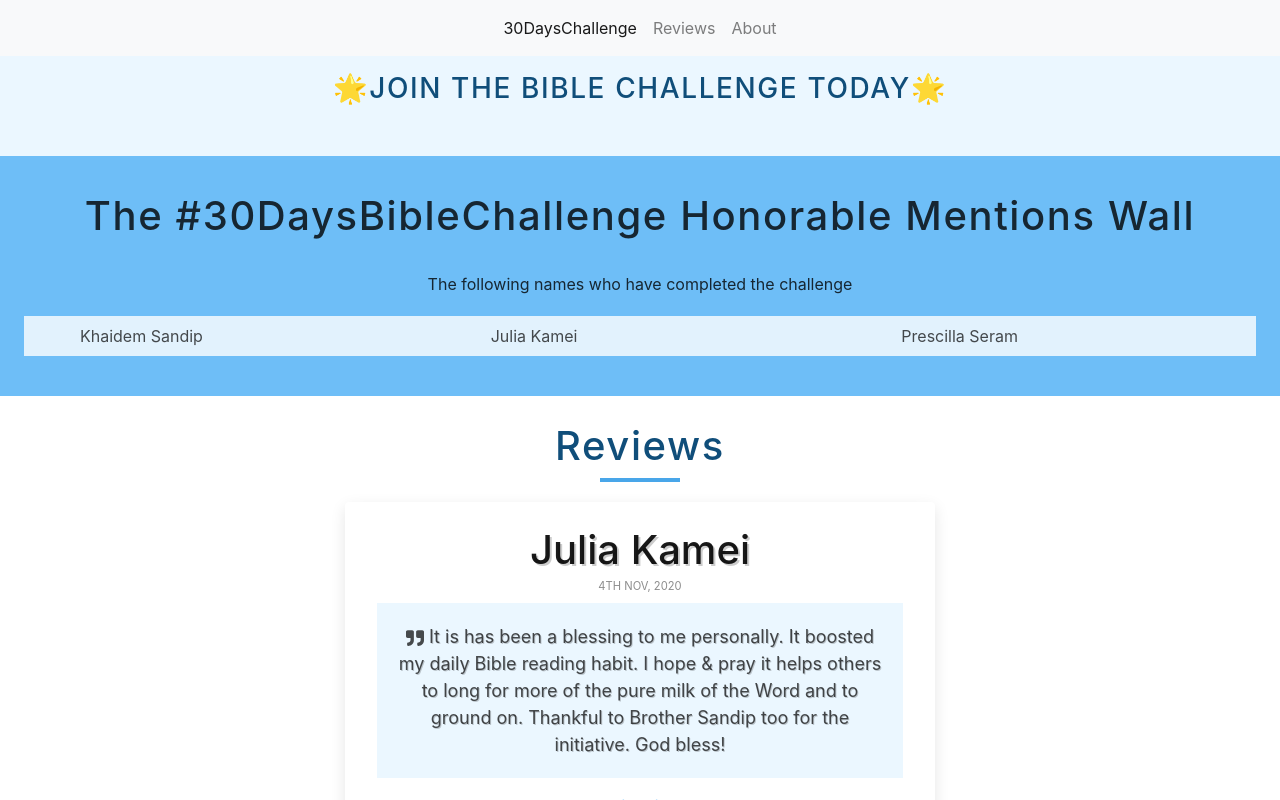
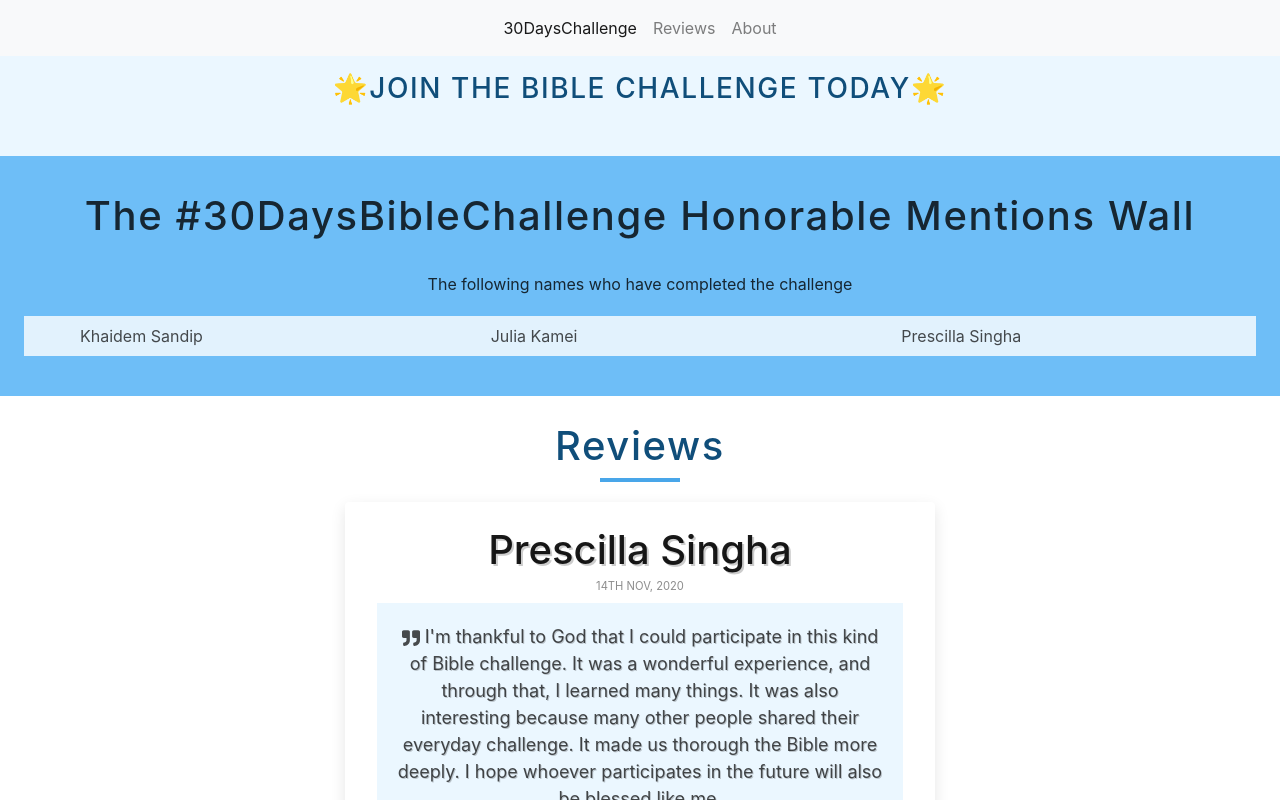
Before and after one commit to KaidenCoder/BibleChallenges, a React (Create React App) app: page / in a window 1280 px wide. Shown: the top 800 px of the page. Built offline with nearby package versions, Linux system fonts and the light colour scheme.

Commit message:
Prescilla review

```diff
--- a/src/challenge/Reviews.js
+++ b/src/challenge/Reviews.js
@@ -5,7 +5,7 @@ import { FaChevronLeft, FaChevronRight, FaQuoteRight } from 'react-icons/fa';
 
 
 const Reviews = () => {
-    const [index, setIndex] = useState(1)
+    const [index, setIndex] = useState(2)
 
     const { name, text, date } = secreview[index]
 
--- a/src/challenge/data.js
+++ b/src/challenge/data.js
@@ -13,9 +13,9 @@ const secreviews = [
     },
     {
         id: 3,
-        name: 'Demo',
-        text: "For the gate is narrow and the way is hard that leads to life, and those who find it are few.",
-        date: '4th Nov, 2020'
+        name: 'Prescilla Singha',
+        text: "I'm thankful to God that I could participate in this kind of Bible challenge. It was a wonderful experience, and through that, I learned many things. It was also interesting because many other people shared their everyday challenge. It made us thorough the Bible more deeply. I hope whoever participates in the future will also be blessed like me.",
+        date: '14th Nov, 2020'
     },
 ]
 
--- a/src/challenge/thirty.js
+++ b/src/challenge/thirty.js
@@ -12,7 +12,7 @@ const Thirty = () => {
                 <div className="row mx-md-n3" style={{ background: "rgba(255,255,255,0.8)", color: "rgba(0,0,0,0.7)" }}>
                     <div className="col px-md-5"><div className="p-2 border-none ">Khaidem Sandip</div></div>
                     <div className="col px-md-5"><div className="p-2 border-none ">Julia Kamei</div></div>
-                    <div className="col px-md-5"><div className="p-2 border-none ">Prescilla Seram</div></div>
+                    <div className="col px-md-5"><div className="p-2 border-none ">Prescilla Singha</div></div>
                 </div>
             </div>
             <Reviews />
```
Also changed, not shown: 2 other files (tests, documents, lock files or other folders).
